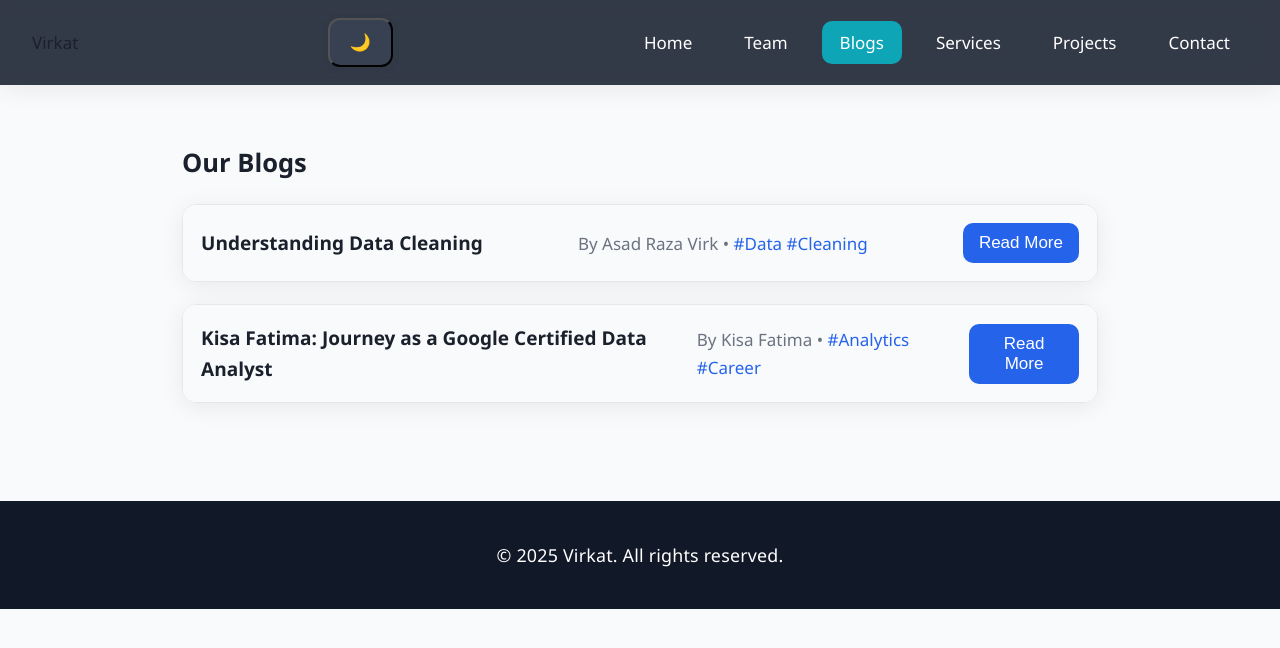
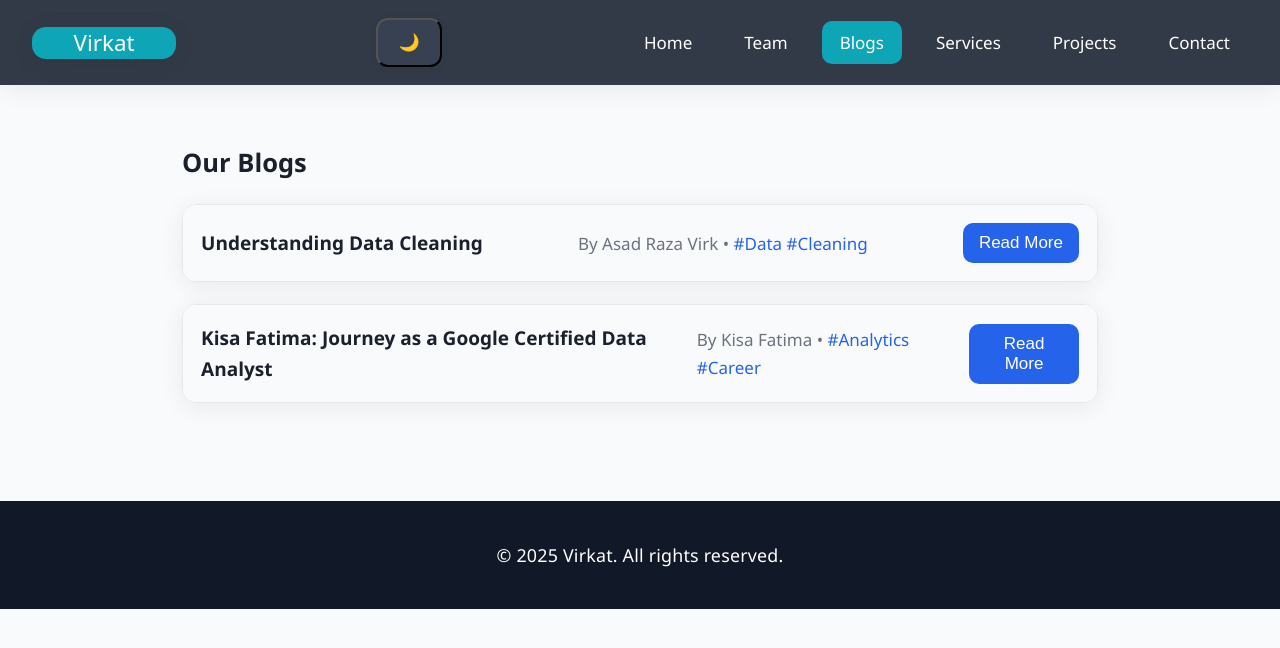
Before and after one commit to virkat/virkat-website-full, a plain HTML site: page blogs.html in a window 1280 px wide. Drawn offline with Linux system fonts and the light colour scheme.

```diff
--- a/blogs.html
+++ b/blogs.html
@@ -65,7 +65,9 @@
 <body>
   <header>
     <nav class="navbar">
-  <div class="logo">Virkat</div>
+  <div class="logo">
+    <img src="assets/images/logo.svg" alt="Virkat Logo" />
+  </div>
   <button id="darkModeToggle" class="btn dark-toggle-btn" aria-label="Toggle dark mode">🌙</button>
       <ul class="nav-links">
         <li><a href="index.html" class="nav-link">Home</a></li>
```
Also changed, not shown: services.html (+3 -1 lines), team.html (+3 -1 lines).
